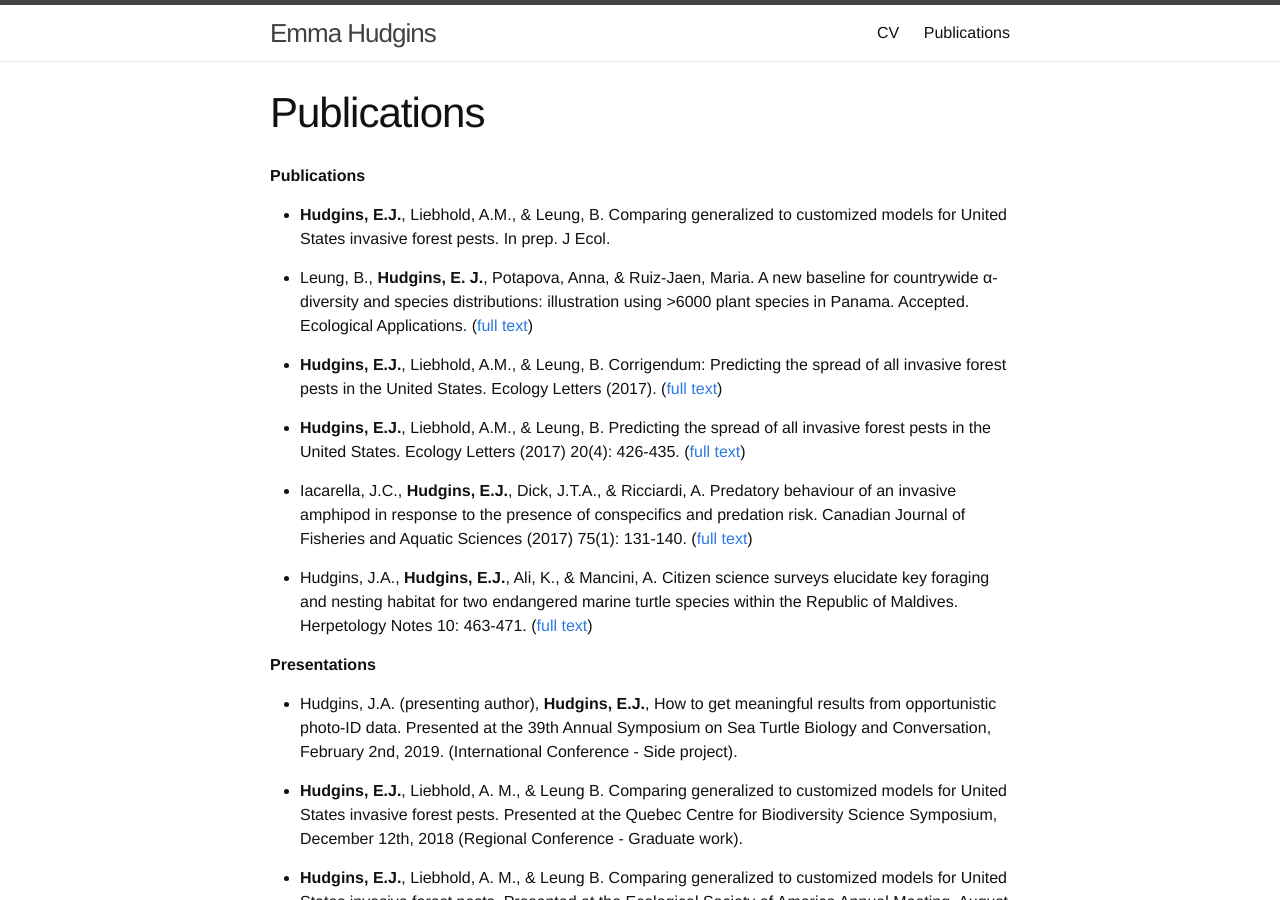
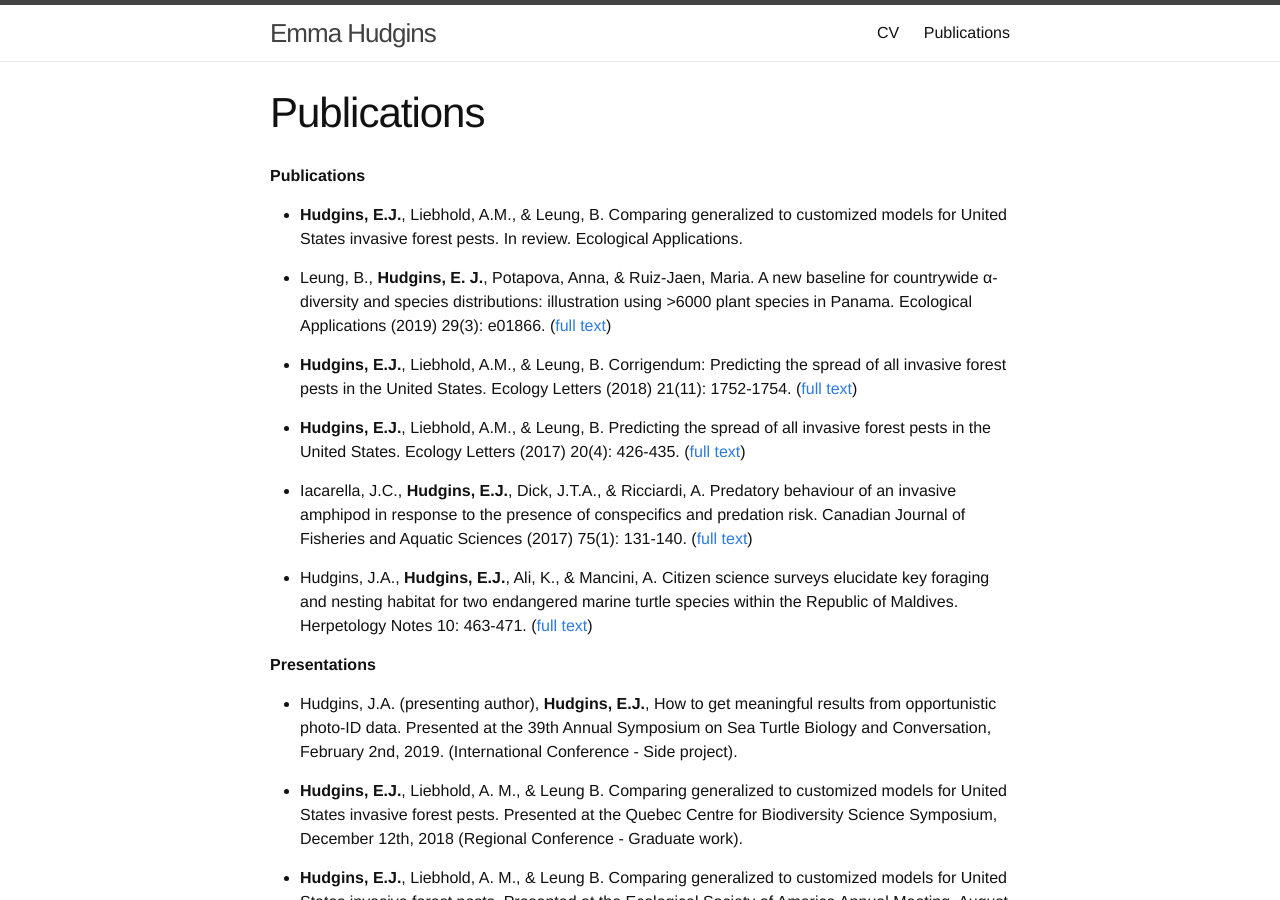
Before and after one commit to emmajhudgins/emmajhudgins.github.io, a Jekyll site: the page built from publications.md, in a window 1280 px wide and 900 px high. Built offline with Jekyll 4.4.1, drawn with Linux system fonts in a browser that asks for light colours; nearby versions of some CDN libraries; some web fonts are replaced.

Commit message:
updated pubs

```diff
--- a/publications.md
+++ b/publications.md
@@ -10,11 +10,11 @@ order: 2
 
 **Publications**
 
-* **Hudgins, E.J.**, Liebhold, A.M., & Leung, B. Comparing generalized to customized models for United States invasive forest pests. In prep. J Ecol.
+* **Hudgins, E.J.**, Liebhold, A.M., & Leung, B. Comparing generalized to customized models for United States invasive forest pests. In review. Ecological Applications.
 
-* Leung, B., **Hudgins, E. J.**, Potapova, Anna, & Ruiz-Jaen, Maria. A new baseline for countrywide α-diversity and species distributions: illustration using >6000 plant species in Panama. Accepted. Ecological Applications. ([full text](https://esajournals.onlinelibrary.wiley.com/doi/10.1002/eap.1866))
+* Leung, B., **Hudgins, E. J.**, Potapova, Anna, & Ruiz-Jaen, Maria. A new baseline for countrywide α-diversity and species distributions: illustration using >6000 plant species in Panama. Ecological Applications (2019) 29(3): e01866. ([full text](https://esajournals.onlinelibrary.wiley.com/doi/10.1002/eap.1866))
 
-* **Hudgins, E.J.**, Liebhold, A.M., & Leung, B. Corrigendum: Predicting the spread of all invasive forest pests in the United States. Ecology Letters (2017). ([full text](https://onlinelibrary.wiley.com/doi/10.1111/ele.13149))
+* **Hudgins, E.J.**, Liebhold, A.M., & Leung, B. Corrigendum: Predicting the spread of all invasive forest pests in the United States. Ecology Letters (2018) 21(11): 1752-1754. ([full text](https://onlinelibrary.wiley.com/doi/10.1111/ele.13149))
 
 * **Hudgins, E.J.**, Liebhold, A.M., & Leung, B. Predicting the spread of all invasive forest pests in the United States. Ecology Letters (2017) 20(4): 426-435. ([full text](http://onlinelibrary.wiley.com/doi/10.1111/ele.12741/full))
 
```
Also changed, not shown: 2 other files.
